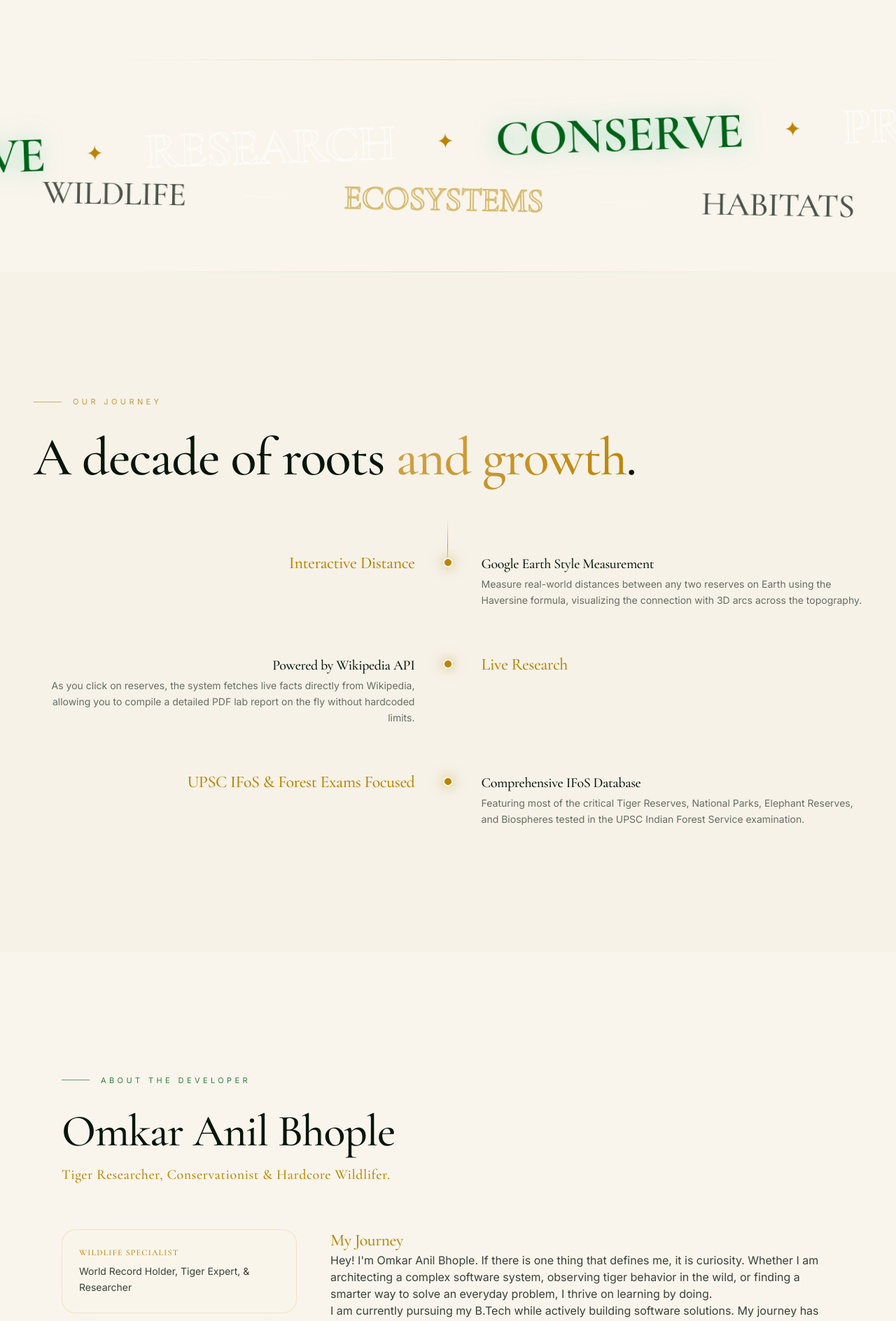
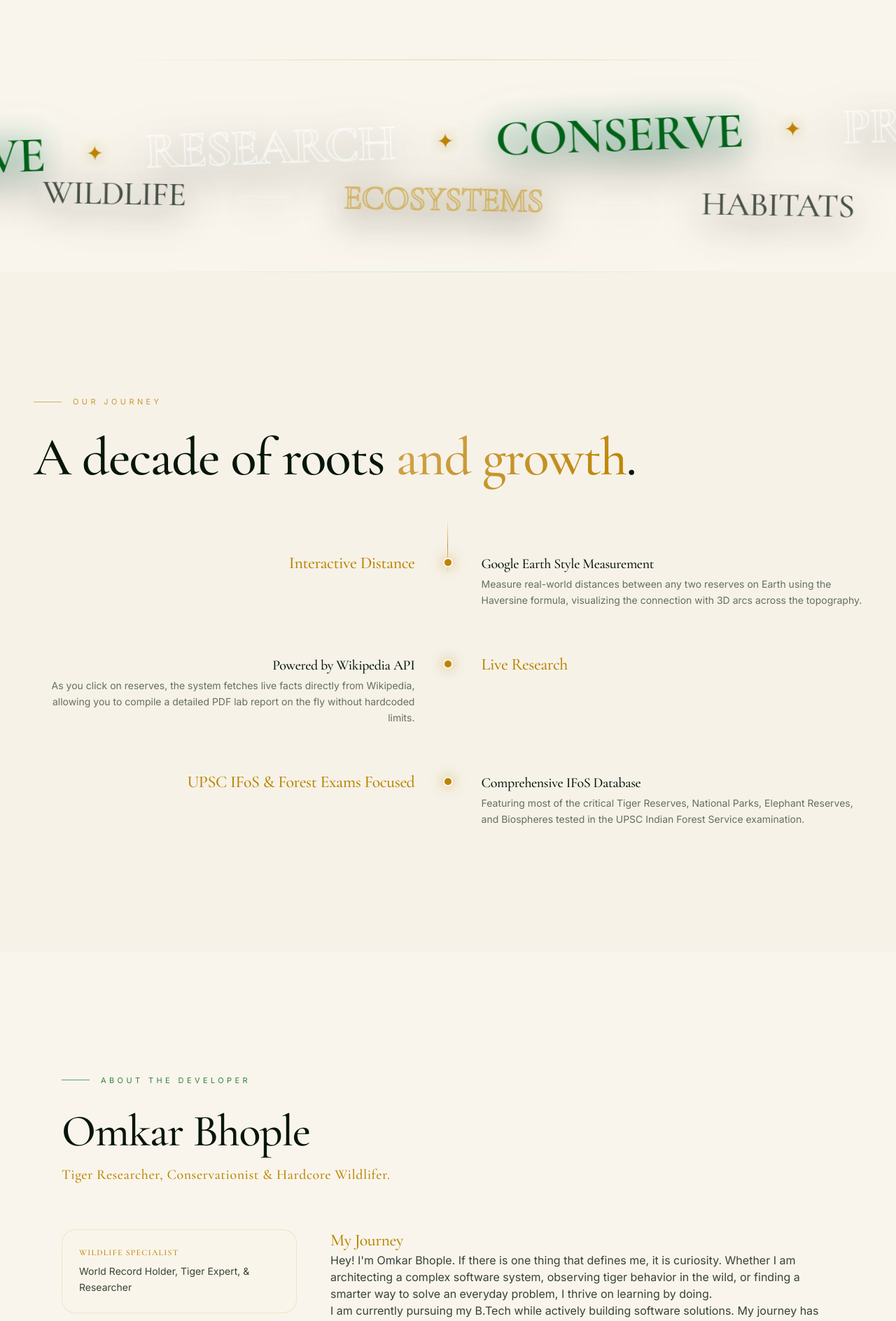
Before and after one commit to g4mt2fch8w-code/geo-globe, a React (Vite) app: page /about in a window 1280 px wide. Shown: the part 560-2448 px from the top of the page at 70% size. Built offline with nearby package versions, Linux system fonts and the light colour scheme; a web font is replaced by a local one.

Commit message:
style: add drop shadows to animated divider and update developer name

```diff
--- a/src/components/About.tsx
+++ b/src/components/About.tsx
@@ -215,7 +215,7 @@ export const DeveloperAbout = () => {
 
         <Reveal delay={0.15}>
           <h2 className="mt-8 font-display text-[clamp(2.5rem,5vw,4.5rem)] leading-[1.02] text-fog">
-            Omkar Anil Bhople
+            Omkar Bhople
           </h2>
           <p className="mt-4 text-xl text-gold font-display tracking-wide">Tiger Researcher, Conservationist & Hardcore Wildlifer.</p>
         </Reveal>
@@ -257,7 +257,7 @@ export const DeveloperAbout = () => {
             <Reveal delay={0.3}>
               <h3 className="font-display text-2xl text-gold mt-0">My Journey</h3>
               <p>
-                Hey! I'm Omkar Anil Bhople. If there is one thing that defines me, it is curiosity. Whether I am architecting a complex software system, observing tiger behavior in the wild, or finding a smarter way to solve an everyday problem, I thrive on learning by doing.
+                Hey! I'm Omkar Bhople. If there is one thing that defines me, it is curiosity. Whether I am architecting a complex software system, observing tiger behavior in the wild, or finding a smarter way to solve an everyday problem, I thrive on learning by doing.
               </p>
               <p>
                 I am currently pursuing my B.Tech while actively building software solutions. My journey has been a unique intersection of two worlds: the high-speed, logical realm of Artificial Intelligence and the patient, disciplined world of wildlife conservation. Through my work and collaborations with Forest Departments, I learned that the best solutions whether for a forest ecosystem or a digital platform require observation, resilience, and a deep understanding of the end goal.
@@ -282,7 +282,7 @@ export const DeveloperAbout = () => {
               <p>
                 Every user who interacts with this app becomes part of that journey. Thank you for choosing to use my work; I truly hope it adds value to your life, and I look forward to creating many more meaningful products in the years ahead.
               </p>
-              <p className="font-display text-emerald mt-8 text-xl">— Omkar Anil Bhople</p>
+              <p className="font-display text-emerald mt-8 text-xl">— Omkar Bhople</p>
             </Reveal>
           </div>
         </div>
@@ -301,35 +301,35 @@ export const AnimatedDivider = () => {
         <div className="h-[1px] w-3/4 bg-gradient-to-r from-transparent via-gold/30 to-transparent" />
       </div>
 
-      <div className="w-[200vw] md:w-[150vw] -rotate-2 transform-gpu">
+      <div className="w-[200vw] md:w-[150vw] -rotate-2 transform-gpu drop-shadow-[0_20px_30px_rgba(0,0,0,0.7)]">
         <div className="flex w-[200%] marquee-track">
           {[...Array(2)].map((_, i) => (
             <div key={i} className="flex w-1/2 justify-around items-center gap-12 px-6">
-              <span className="text-4xl md:text-7xl font-display text-transparent font-bold" style={{ WebkitTextStroke: '2px rgba(255, 255, 255, 0.6)' }}>PROTECT</span>
-              <span className="text-xl md:text-3xl text-gold">✦</span>
-              <span className="text-4xl md:text-7xl font-display text-emerald font-semibold opacity-100 drop-shadow-[0_0_15px_rgba(16,185,129,0.5)]">PRESERVE</span>
-              <span className="text-xl md:text-3xl text-gold">✦</span>
-              <span className="text-4xl md:text-7xl font-display text-transparent font-bold" style={{ WebkitTextStroke: '2px rgba(255, 255, 255, 0.6)' }}>RESEARCH</span>
-              <span className="text-xl md:text-3xl text-gold">✦</span>
-              <span className="text-4xl md:text-7xl font-display text-emerald font-semibold opacity-100 drop-shadow-[0_0_15px_rgba(16,185,129,0.5)]">CONSERVE</span>
-              <span className="text-xl md:text-3xl text-gold">✦</span>
+              <span className="text-4xl md:text-7xl font-display text-transparent font-bold" style={{ WebkitTextStroke: '2px rgba(255, 255, 255, 0.6)', filter: 'drop-shadow(0 0 8px rgba(255,255,255,0.3))' }}>PROTECT</span>
+              <span className="text-xl md:text-3xl text-gold drop-shadow-[0_0_10px_rgba(201,161,59,0.8)]">✦</span>
+              <span className="text-4xl md:text-7xl font-display text-emerald font-semibold opacity-100 drop-shadow-[0_0_20px_rgba(16,185,129,0.7)]">PRESERVE</span>
+              <span className="text-xl md:text-3xl text-gold drop-shadow-[0_0_10px_rgba(201,161,59,0.8)]">✦</span>
+              <span className="text-4xl md:text-7xl font-display text-transparent font-bold" style={{ WebkitTextStroke: '2px rgba(255, 255, 255, 0.6)', filter: 'drop-shadow(0 0 8px rgba(255,255,255,0.3))' }}>RESEARCH</span>
+              <span className="text-xl md:text-3xl text-gold drop-shadow-[0_0_10px_rgba(201,161,59,0.8)]">✦</span>
+              <span className="text-4xl md:text-7xl font-display text-emerald font-semibold opacity-100 drop-shadow-[0_0_20px_rgba(16,185,129,0.7)]">CONSERVE</span>
+              <span className="text-xl md:text-3xl text-gold drop-shadow-[0_0_10px_rgba(201,161,59,0.8)]">✦</span>
             </div>
           ))}
         </div>
       </div>
 
-      <div className="w-[200vw] md:w-[150vw] rotate-1 mt-6 transform-gpu opacity-90">
+      <div className="w-[200vw] md:w-[150vw] rotate-1 mt-6 transform-gpu opacity-90 drop-shadow-[0_15px_25px_rgba(0,0,0,0.8)]">
         <div className="flex w-[200%] marquee-track" style={{ animationDirection: 'reverse', animationDuration: '35s' }}>
           {[...Array(2)].map((_, i) => (
             <div key={i} className="flex w-1/2 justify-around items-center gap-12 px-6">
-              <span className="text-3xl md:text-5xl font-display text-fog opacity-80">WILDLIFE</span>
-              <span className="w-16 h-[1px] bg-white/40"></span>
-              <span className="text-3xl md:text-5xl font-display text-transparent" style={{ WebkitTextStroke: '2px rgba(201, 161, 59, 0.8)' }}>ECOSYSTEMS</span>
-              <span className="w-16 h-[1px] bg-white/40"></span>
-              <span className="text-3xl md:text-5xl font-display text-fog opacity-80">HABITATS</span>
-              <span className="w-16 h-[1px] bg-white/40"></span>
-              <span className="text-3xl md:text-5xl font-display text-transparent" style={{ WebkitTextStroke: '2px rgba(201, 161, 59, 0.8)' }}>BIODIVERSITY</span>
-              <span className="w-16 h-[1px] bg-white/40"></span>
+              <span className="text-3xl md:text-5xl font-display text-fog opacity-80 drop-shadow-[0_0_10px_rgba(255,255,255,0.15)]">WILDLIFE</span>
+              <span className="w-16 h-[1px] bg-white/40 drop-shadow-[0_0_5px_rgba(255,255,255,0.5)]"></span>
+              <span className="text-3xl md:text-5xl font-display text-transparent" style={{ WebkitTextStroke: '2px rgba(201, 161, 59, 0.8)', filter: 'drop-shadow(0 0 12px rgba(201,161,59,0.3))' }}>ECOSYSTEMS</span>
+              <span className="w-16 h-[1px] bg-white/40 drop-shadow-[0_0_5px_rgba(255,255,255,0.5)]"></span>
+              <span className="text-3xl md:text-5xl font-display text-fog opacity-80 drop-shadow-[0_0_10px_rgba(255,255,255,0.15)]">HABITATS</span>
+              <span className="w-16 h-[1px] bg-white/40 drop-shadow-[0_0_5px_rgba(255,255,255,0.5)]"></span>
+              <span className="text-3xl md:text-5xl font-display text-transparent" style={{ WebkitTextStroke: '2px rgba(201, 161, 59, 0.8)', filter: 'drop-shadow(0 0 12px rgba(201,161,59,0.3))' }}>BIODIVERSITY</span>
+              <span className="w-16 h-[1px] bg-white/40 drop-shadow-[0_0_5px_rgba(255,255,255,0.5)]"></span>
             </div>
           ))}
         </div>
```
